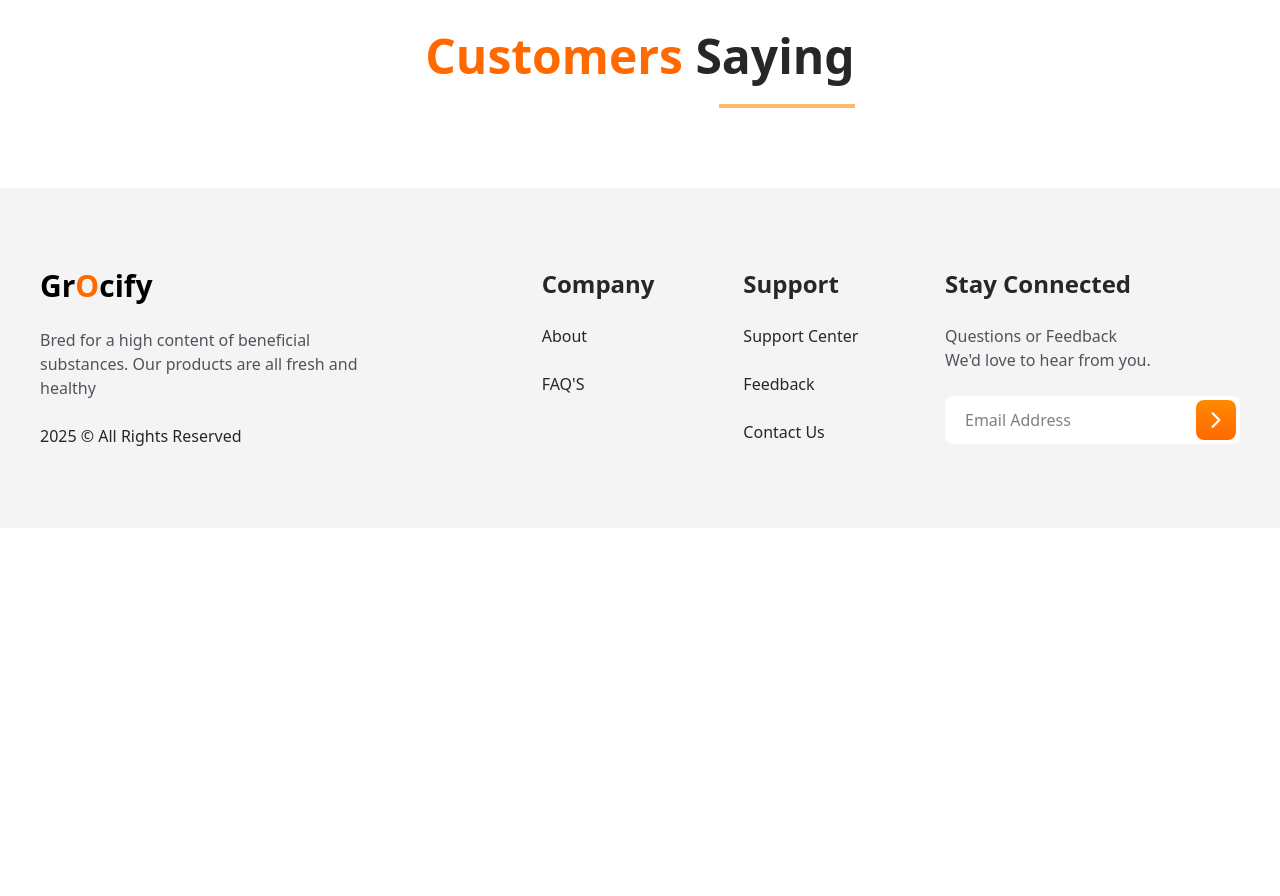
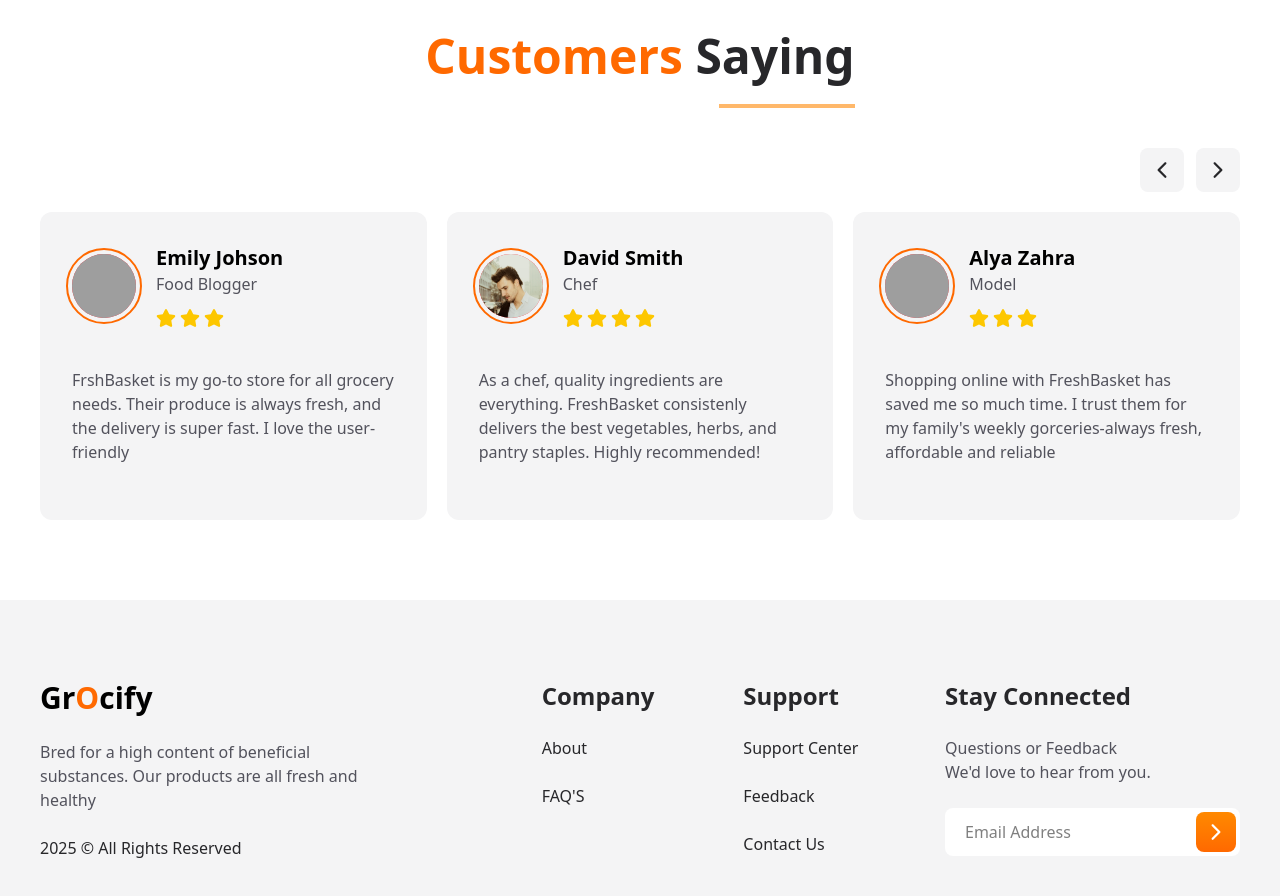
Before and after one commit to NusratTabassum3/Grocery-Website-React-TailwindCss, a React (Vite) app: page / in a window 1280 px wide. Shown: the part 4600-5496 px from the top of the page. Before the commit the page ends 5128 px from the top, so only its background shows below. Built offline with nearby package versions, Linux system fonts and the light colour scheme; grey boxes are pictures that could not be loaded.

Commit message:
Complete Testimonials Section

```diff
--- a/package.json
+++ b/package.json
@@ -14,6 +14,7 @@
     "react": "^19.1.1",
     "react-dom": "^19.1.1",
     "react-icons": "^5.5.0",
+    "swiper": "^11.2.10",
     "tailwindcss": "^4.1.11"
   },
   "devDependencies": {
--- a/src/components/Testimonials/Testimonials.jsx
+++ b/src/components/Testimonials/Testimonials.jsx
@@ -1,14 +1,126 @@
 import React from "react";
 import Heading from "../Heading/Heading";
+import { IoIosArrowBack, IoIosArrowForward } from "react-icons/io";
+import Customer1 from "../../assets/customer1.jpg";
+import Customer2 from "../../assets/customer2.jpg";
+import Customer3 from "../../assets/customer3.jpg";
+import Customer4 from "../../assets/customer4.jpg";
+import Customer5 from "../../assets/customer5.jpg";
+
+// Import Swiper React components
+import { Swiper, SwiperSlide } from "swiper/react";
+
+// import required modules
+import { Navigation } from "swiper/modules";
+
+// Import Swiper styles
+import "swiper/css";
+import "swiper/css/navigation";
+import { FaStar } from "react-icons/fa";
 
 const Testimonials = () => {
   return (
     <section>
       <div className="max-w-[1400px] px-10 mx-auto py-20">
         <Heading highlight="Customers" heading="Saying" />
+
+        {/* Arrow  */}
+
+        <div className="flex justify-end mt-5 py-5 gap-x-3">
+          <button className="custom-next text-2xl text-zinc-800 rounded-lg w-11 h-11 flex justify-center items-center bg-zinc-100 hover:bg-gradient-to-b hover:from-orange-400 hover:to-orange-500 hover:text-white cursor-pointer">
+            <IoIosArrowBack />
+          </button>
+
+          <button className="custom-prev text-2xl text-zinc-800 rounded-lg w-11 h-11 flex justify-center items-center bg-zinc-100 hover:bg-gradient-to-b hover:from-orange-400 hover:to-orange-500 hover:text-white cursor-pointer">
+            <IoIosArrowForward />
+          </button>
+        </div>
+
+        <Swiper
+          navigation={{
+            nextEl: ".custom-next",
+            prevEl: ".custom-prev",
+          }}
+          loop={true}
+          breakpoints={{
+            640: { slidesPerView: 1, spaceBetween: 20 },
+            768: { slidesPerView: 2, spaceBetween: 20 },
+            1024: { slidesPerView: 3, spaceBetween: 20 },
+          }}
+          modules={[Navigation]}
+          className="mySwiper"
+        >
+          {review.map((item) => {
+            return (
+              <SwiperSlide className="bg-zinc-100 rounded-xl p-8 ">
+                <div className="flex gap-5 items-center">
+                  <div className="w-16 h-16 rounded-full bg-red-500 outline-2 outline-orange-500 outline-offset-4 overflow-hidden">
+                    <img src={item.image} className="w-full h-full" />
+                  </div>
+                  <div className="">
+                    <h5 className="text-xl font-bold">{item.name}</h5>
+                    <p className="text-zinc-600">{item.profession}</p>
+                    <span className="flex text-yellow-400 mt-3 text-xl gap-1">
+                      {Array.from({ length: item.rating }, (_, index) => (
+                        <FaStar />
+                      ))}
+                    </span>
+                  </div>
+                </div>
+
+                <div className="mt-10 min-h-[15vh] ">
+                  <p className="text-zinc-600 ">{item.para}</p>
+                </div>
+              </SwiperSlide>
+            );
+          })}
+        </Swiper>
       </div>
     </section>
   );
 };
 
 export default Testimonials;
+
+const review = [
+  {
+    id: 1,
+    name: "Emily Johson",
+    profession: "Food Blogger",
+    rating: 3,
+    para: "FrshBasket is my go-to store for all grocery needs. Their produce is always fresh, and the delivery is super fast. I love the user-friendly ",
+    image: Customer1,
+  },
+  {
+    id: 2,
+    name: "David Smith",
+    profession: "Chef",
+    rating: 4,
+    para: "As a chef, quality ingredients are everything. FreshBasket consistenly delivers the best vegetables, herbs, and pantry staples. Highly recommended! ",
+    image: Customer2,
+  },
+  {
+    id: 3,
+    name: "Alya Zahra",
+    profession: "Model",
+    rating: 3,
+    para: "Shopping online with FreshBasket has saved me so much time. I trust them for my family's weekly gorceries-always fresh, affordable and reliable ",
+    image: Customer3,
+  },
+  {
+    id: 4,
+    name: "Carlos Mendes",
+    profession: "Fitness Coach",
+    rating: 5,
+    para: "I appreciate the selectionof healthy foods and clean-label products. FreshBasket has been a great partner in my wellness  journey!",
+    image: Customer4,
+  },
+  {
+    id: 5,
+    name: "Natcha Phogchai ",
+    profession: "Nutritionist",
+    rating: 5,
+    para: "FreshBasket offers high-quality groceries at resonable prices. Their organic section is impressive, and their customer service is top-notch",
+    image: Customer5,
+  },
+];
```
Also changed, not shown: 1 other file (tests, documents, lock files or other folders).
